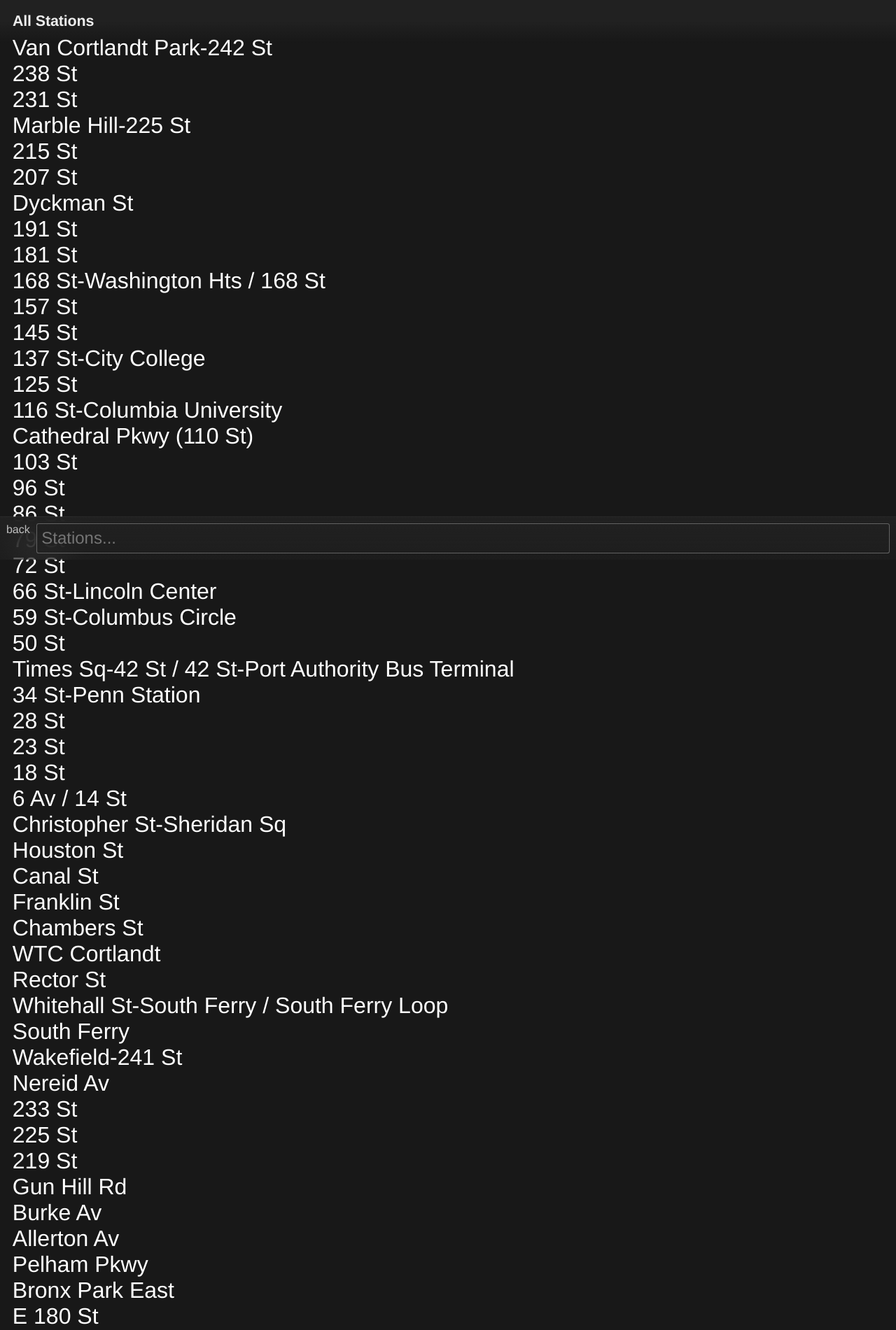
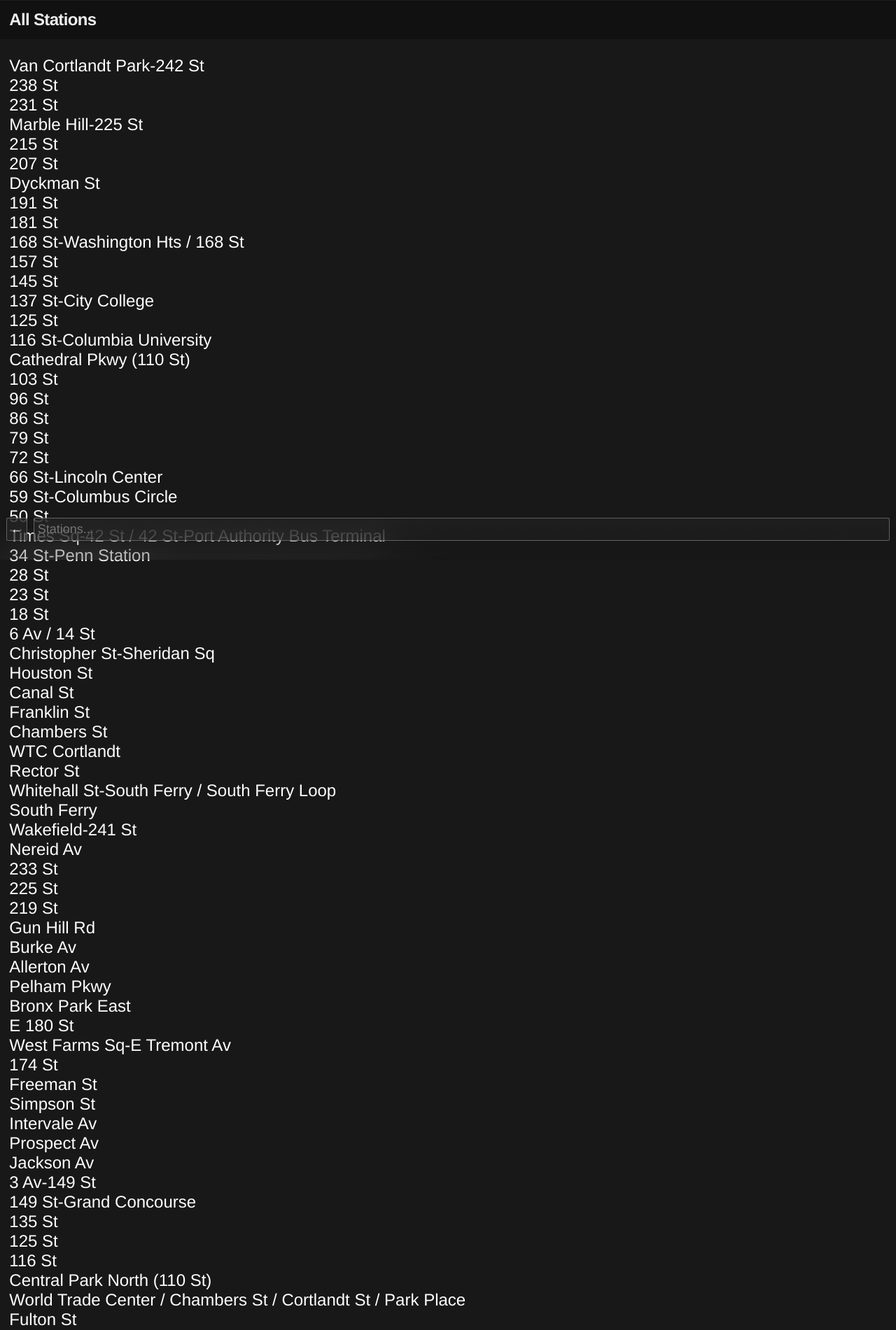
Before and after one commit to pbt/ota-py, a Flask app: page /stations in a window 1280 px wide. Shown: the top 1901 px of the page at 70% size. Run offline with Flask 3, Linux system fonts and the light colour scheme.

Commit message:
big style change

```diff
--- a/static/style.css
+++ b/static/style.css
@@ -9,6 +9,18 @@ time[data-replace] {
 
   to {
     background: transparent;
+  }
+}
+
+@keyframes dropIn {
+  from {
+    transform: scale(0.95);
+    opacity: 0;
+  }
+
+  to {
+    transform: scale(1);
+    opacity: 1;
   }
 }
 
@@ -45,9 +57,8 @@ body {
   font-family: 'Helvetica Neue', system-ui, -apple-system, BlinkMacSystemFont, 'Segoe UI', Roboto, Oxygen, Ubuntu, Cantarell, 'Open Sans', sans-serif;
 }
 
-
 :root {
-  --header-size: 2rem;
+  --header-size: 1.5rem;
 }
 
 header,
@@ -62,6 +73,10 @@ header,
 main,
 footer {
   padding: 1vmax;
+}
+
+.dropIn {
+  animation: 0.4s cubic-bezier(0.55, 0.085, 0.68, 0.53) 0s dropIn;
 }
 
 header {
@@ -236,6 +251,7 @@ section.arrivals-simple {
 
 footer {
   padding-top: 1ch;
+  min-height: 8rem;
   font-size: 0.8rem;
 
   &,
@@ -253,18 +269,39 @@ footer {
   color: #fff;
 }
 
-#ota-search, #search-launcher {
-  background: linear-gradient(rgb(33 33 33), rgb(33 33 33 / 0.5));
-  backdrop-filter: blur(20px) opacity(0.9);
-  -webkit-backdrop-filter: blur(20px) opacity(0.9);
+#ota-search,
+#search-launcher {
+  font-size: 1rem;
+  padding: 1ch 1ch 3ch 1ch;
+  display: flex;
+  gap: 1ch;
+  z-index: 999;
   position: fixed;
   left: 0;
   bottom: 0;
   right: 0;
-  font-size: 1rem;
-  padding: 1ch;
-  display: flex;
-  gap: 1ch;
+}
+
+.blur-top,
+.blur-bottom {
+  backdrop-filter: blur(40px);
+  -webkit-backdrop-filter: blur(40px);
+  height: 3rem;
+  position: fixed;
+  left: 0;
+  right: 0;
+}
+
+.blur-top {
+  -webkit-mask-image: linear-gradient(to top, rgb(0 0 0/ 0), rgb(0 0 0));
+  mask-image: linear-gradient(to top, rgb(0 0 0/ 0), rgb(0 0 0));
+  top: 0;
+}
+
+.blur-bottom {
+  -webkit-mask-image: linear-gradient(to bottom, rgb(0 0 0/ 0), rgb(0 0 0));
+  mask-image: linear-gradient(to bottom, rgb(0 0 0/ 0), rgb(0 0 0));
+  bottom: 0;
 }
 
 #ota-search:has(input:focus) {
@@ -272,19 +309,28 @@ footer {
   transition: 0.2s all;
 }
 
-#ota-search input, #search-launcher .search-btn {
-flex: 1;
+#ota-search input,
+#search-launcher .search-btn,
+.btn {
   display: block;
   color: #fff;
   text-decoration: none;
-  background: linear-gradient(rgb(33 33 33), rgb(33 33 33 / 0.5));
+  backdrop-filter: blur(20px);
+  -webkit-backdrop-filter: blur(20px);
+  background: linear-gradient(rgb(33 33 33/0.8), rgb(33 33 33/0.5));
   border-radius: .25ch;
   border: .1ch solid rgb(255 255 255 / 0.3);
-  box-shadow: 0 0 .1ch rgb(0 0 0 / 0.1);
+  box-shadow: 0 0 .2ch rgb(0 0 0 / 0.3);
   margin: 0;
   padding: 0.5ch;
   font-family: 'Helvetica Neue', system-ui, -apple-system, BlinkMacSystemFont, 'Segoe UI', Roboto, Oxygen, Ubuntu, Cantarell, 'Open Sans', sans-serif;
   font-size: calc(var(--header-size) * 0.75);
+}
+
+
+#ota-search input,
+#search-launcher .search-btn {
+  flex: 1;
 }
 
 .search-btn {
@@ -306,6 +352,7 @@ flex: 1;
     width: 2rem;
   }
 }
+
 dialog {
   padding: 0;
   background: rgb(33 33 33);
@@ -373,8 +420,8 @@ dialog {
 
 @keyframes slideUp {
   from {
-    transform: translateY(5vh);
-      opacity: 0;
+    transform: translateY(2vh);
+    opacity: 0;
   }
 
   to {
@@ -396,29 +443,31 @@ dialog {
 }
 
 .stations-list {
-  padding: 1ch 1ch 5rem 1ch;
+  padding: 3rem 1ch;
   display: flex;
   flex-direction: column;
   justify-content: flex-end;
 
-  & > div {
-  padding-top: 2rem;
+  &>div {
+    padding-top: 2rem;
     animation: 0.25s cubic-bezier(0.55, 0.085, 0.68, 0.53) 0s slideUp;
   }
 
-  & h6 {
-    position: fixed;
-    top: 0;
-    left: 0;
-    right: 0;
-    padding: 1.5ch;
-    background: linear-gradient(rgb(33 33 33), rgb(33 33 33 ), rgb(33 33 33/ 0));
-  }
 }
 
-.transparent {
-  background: transparent;
+.stations-header {
+  position: fixed;
+  top: 0;
+  left: 0;
+  right: 0;
+  font-size: var(--header-size);
+  background: rgb(17 17 17 / .9);
+  font-weight: bold;
+  letter-spacing: -0.05ch;
+  padding: 1ch;
+  z-index: 999;
 }
+
 
 [data-stn] {
   &>a {
--- a/templates/arrivals.html
+++ b/templates/arrivals.html
@@ -10,7 +10,7 @@
 <link rel="stylesheet" href="{{url_for('static', filename='style.css')}}">
 
 <body>
-  <div>
+  <div class="dropIn">
     <header>
       <div>
         <p>
@@ -83,8 +83,10 @@
       made by <a href="https://pbt.neocities.org/">pbt</a> /
     </footer>
   </div>
+  <div class="blur-bottom"></div>
   <aside class="search" id="search-launcher">
-    <a hx-push-url="true" href="{{url_for('stations')}}" hx-get="{{url_for('stations')}}" hx-target="body" class="search-btn">Stations...</a>
+    <a hx-push-url="true" href="{{url_for('stations', prev=stop_ids)}}" hx-get="{{url_for('stations', prev=stop_ids)}}"
+      hx-target="body" class="search-btn">Stations...</a>
   </aside>
   <dialog class="all-stations" data-all-stations-dialog>
     <form method="dialog">
--- a/templates/stations.html
+++ b/templates/stations.html
@@ -11,11 +11,14 @@
 <link rel="stylesheet" href="{{url_for('static', filename='style.css')}}">
 
 <body class="{% if embed %}transparent{% endif %}">
-  <header id="ota-search">
-     <a class="back" href="{{url_for('arrivals')}}">back</a><input type="search" placeholder="Stations..."></input>
-  </header>
+  <header class="stations-header">
+    All Stations </header>
+  <div id="ota-search">
+    <a class="btn back"
+      href="{{url_for('arrivals', stop_ids=request.args.get('prev') if request.args.get('prev') else None)}}">←</a><input
+      type="search" placeholder="Stations..."></input>
+  </div>
   <main class="stations-list">
-    <h6>All Stations</h6>
     <div>
       {% for stn in stations %}
       <div data-stn id="{{ stn.id }}" data-stn-id="{{ stn.id }}"><a
@@ -25,6 +28,8 @@
       {% endfor %}
     </div>
   </main>
+  <div class="blur-top"></div>
+  <div class="blur-bottom"></div>
   <script src="{{url_for('static', filename='htmx.min.js')}}"></script>
   <script type="application/json" id="ota-stations-data">
     {% autoescape false %}
@@ -32,11 +37,13 @@
     {% endautoescape %}
   </script>
   <script>
+    window.setTimeout(() => {
+      document.querySelector("input[type=search]").focus();
+    }, 100);
 
     const blurOnScroll = (evt) => {
       document.querySelector("input[type=search]").blur();
     }
-
 
     const resizeHandler = () => {
       const top = `calc(${window.visualViewport.height}px - ${document.querySelector("#ota-search").clientHeight}px - 0.1ch)`;
@@ -52,7 +59,6 @@ const blurOnScroll = (evt) => {
       }, 100);
       window.visualViewport.addEventListener("resize", resizeHandler);
     });
-
 
     document.querySelector("input[type=search]").addEventListener("blur", (evt) => {
       document.querySelector("#ota-search").style.top = "auto";
@@ -76,7 +82,6 @@ const blurOnScroll = (evt) => {
       })
     }
 
-
     // document.addEventListener("scroll", () => {
     // const vw = Math.max(document.documentElement.clientWidth || 0, window.innerWidth || 0)
     // if (vw < 601) {
```
Also changed, not shown: static/script.mjs (+0 -15 lines). Lines whose indentation alone changed are shown as unchanged.
